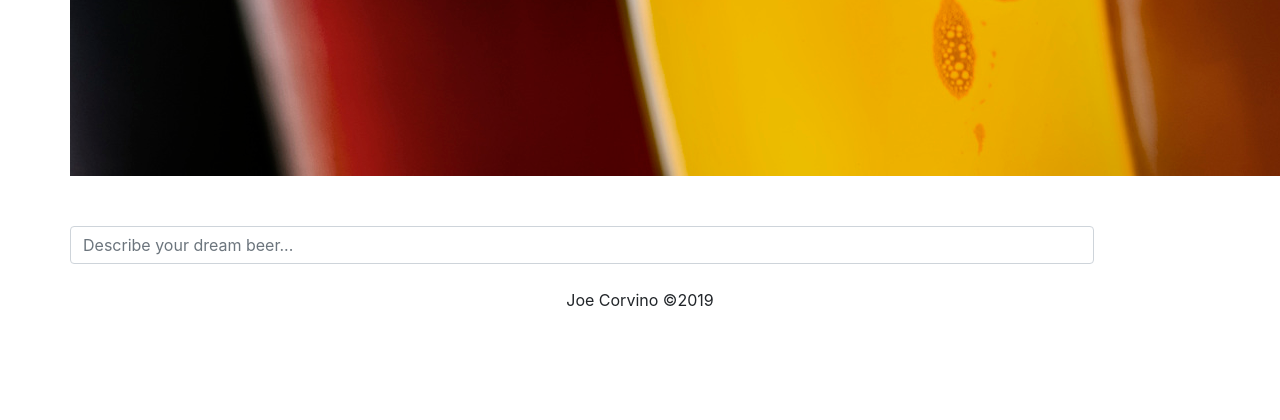
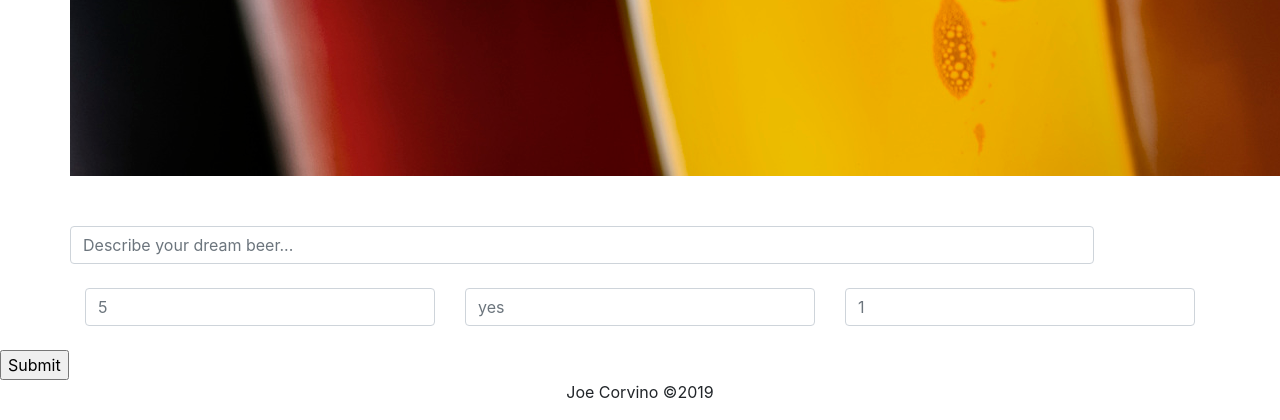
Before and after one commit to jcorvino/beer_flask_app, a Flask app: page / in a window 1280 px wide; the page is wider, and only the part inside the window is pictured. Shown: the part 734-1154 px from the top of that part. Before the commit the page ends 1040 px from the top of that part, so only its background shows below. Run offline with Flask 2, Linux system fonts and the light colour scheme; some libraries are stand-ins or nearby versions.

Commit message:
Added filters

```diff
--- a/static/css/style.css
+++ b/static/css/style.css
@@ -41,3 +41,7 @@
         margin-top: 20px;
     }
 }
+
+#abv {
+    width: 65px;
+}
--- a/templates/index.html
+++ b/templates/index.html
@@ -3,7 +3,7 @@
 
 <head>
   <meta charset="UTF-8">
-  <title>Pick Your Beer</title>
+  <title>Best Beer Picker</title>
 
   <!-- favicons for different devices -->
   <link rel="icon" type="image/x-icon" href="{{ url_for('static', filename='favicon/favicon.ico') }}"/>
@@ -28,11 +28,15 @@
 
 <body>
   <div class="container text-center">
+
+    <!-- Title -->
     <div class="row">
       <div class="col-xs-12 col-md-12">
         <h1>Pick Your Beer</h1>
       </div>
     </div>
+
+    <!-- beer banner -->
     <div class="row">
       <div class="span4"></div>
       <div class="span4 crop">
@@ -46,13 +50,35 @@
       <div class="span4"></div>
     </div>
 
-
+    <!-- search bar -->
     <div class="row">
       <div class="active-cyan-4 mb-4" id="search">
-        <input class="form-control" type="text" placeholder="Describe your dream beer..." aria-label="Search">
+        <input class="form-control" type="text" placeholder="Describe your dream beer..." aria-label="Search beers">
+      </div>
+    </div>
+
+    <!-- filters -->
+    <div class="row">
+      <div class="col-md-4 active-cyan-4 mb-4" id="abv">
+        <input class="form-control" type="number" placeholder="5" aria-label="ABV">
+      </div>
+      <div class="col-md-4 active-cyan-4" id="bitter">
+        <input class="form-control" type="text" placeholder="yes">
+      </div>
+      <div class="col-md-4 active-cyan-4" id="neighbors">
+        <input class="form-control" type="number" placeholder="1">
       </div>
     </div>
   </div>
+
+  <!-- submit button -->
+  <div class="row">
+    <div class="col-md-8" id="submit">
+      <input type="submit">
+    </div>
+  </div>
+
+
 
   <!-- Footer-->
   <div id="footer">
```
Also changed, not shown: README.md.
